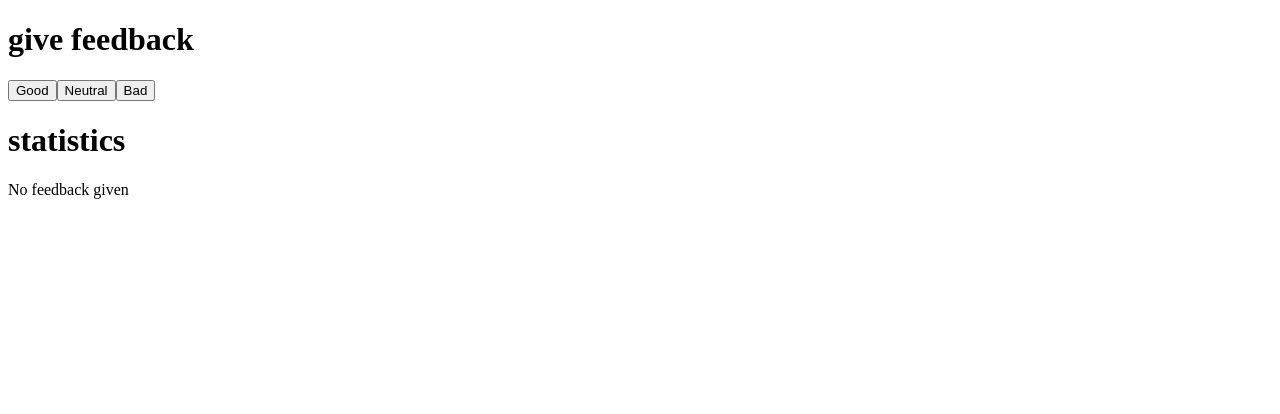
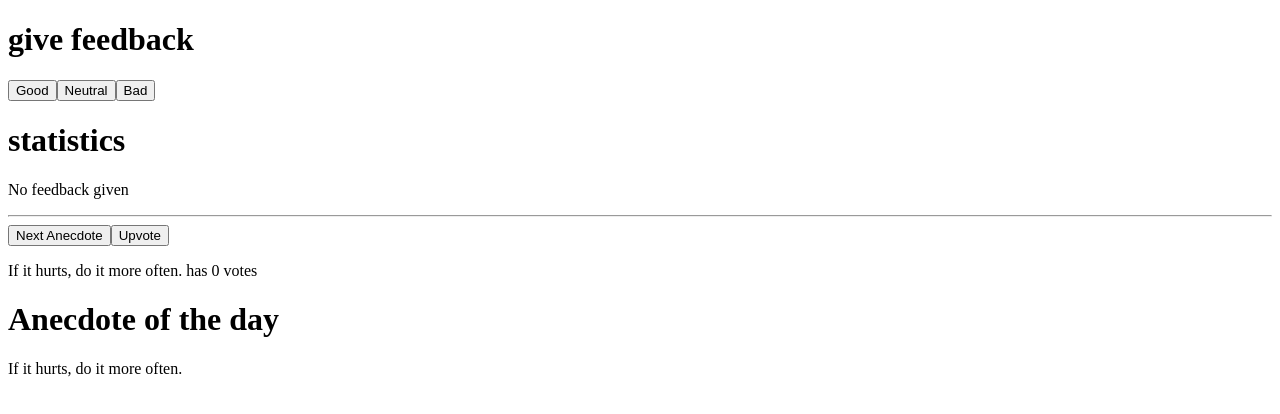
Before and after one commit to Deska1212/full-stack, a React (Vite) app in the folder introdemo/: page / in a window 1280 px wide. Shown: the top 414 px of the page. Built offline with nearby package versions, Linux system fonts and the light colour scheme.

Commit message:
Finished part 1

```diff
--- a/introdemo/src/App.jsx
+++ b/introdemo/src/App.jsx
@@ -1,10 +1,25 @@
 import { useState } from 'react'
 
 const App = () => {
+
+  const anecdotes = [
+    'If it hurts, do it more often.',
+    'Adding manpower to a late software project makes it later!',
+    'The first 90 percent of the code accounts for the first 90 percent of the development time...The remaining 10 percent of the code accounts for the other 90 percent of the development time.',
+    'Any fool can write code that a computer can understand. Good programmers write code that humans can understand.',
+    'Premature optimization is the root of all evil.',
+    'Debugging is twice as hard as writing the code in the first place. Therefore, if you write the code as cleverly as possible, you are, by definition, not smart enough to debug it.',
+    'Programming without an extremely heavy use of console.log is same as if a doctor would refuse to use x-rays or blood tests when diagnosing patients.',
+    'The only way to go fast, is to go well.'
+  ]
+
   // save clicks of each button to its own state
   const [good, setGood] = useState(0)
   const [neutral, setNeutral] = useState(0)
   const [bad, setBad] = useState(0)
+  const [selected, setSelected] = useState(0)
+
+  const [votes, setVotes] = useState({0: 0, 1: 0, 2: 0, 3: 0, 4: 0, 5: 0, 6: 0, 7: 0})
 
 
   const handleGood = () => {
@@ -19,9 +34,23 @@
     setBad(bad + 1)
   }
 
+  const displayAnecdote = () => {
+    setSelected((selected + 1) % anecdotes.length)
+  }
+
+  const handleUpvote = () => {
+    const copyOfVotes = {...votes}
+    copyOfVotes[selected] += 1
+    setVotes(copyOfVotes)
+  }
+
   const total = good + neutral + bad
   const average = total === 0 ? 0 : (good-bad) / total
   const positivePercentage = total === 0 ? 0 : (good / total) * 100
+
+  const votesArray = Object.values(votes)
+  const maxVotes = Math.max(...votesArray)
+  const highestVotesIndex = votesArray.indexOf(maxVotes)
 
   return (
     <div>
@@ -47,8 +76,13 @@
         ) : (<p>No feedback given</p>)
 
       )}
+        <hr/>
+        <Button onClick={displayAnecdote} text="Next Anecdote"/>
+        <Button onClick={handleUpvote} text="Upvote"/>
+        <p>{anecdotes[selected]} has {votes[selected]} votes</p>
 
-
+        <h1>Anecdote of the day</h1>
+        <p>{anecdotes[highestVotesIndex]}</p>
 
     </div>
   )
```
